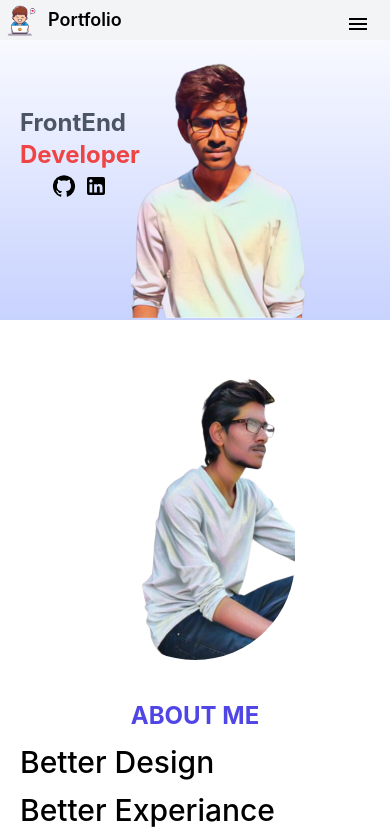
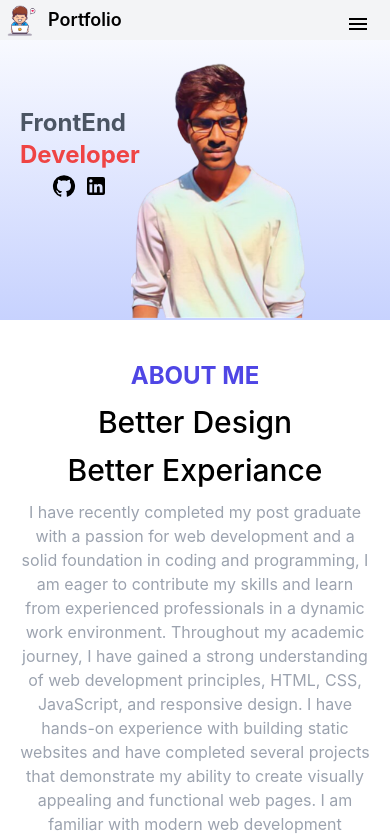
Before and after one commit to parveshshaikh/Portfolio, a React (Create React App) app: page / in a window 390 px wide. Shown: the top 839 px of the page. Built offline with nearby package versions, Linux system fonts and the light colour scheme.

Commit message:
deployed website

```diff
--- a/src/Compont/About.jsx
+++ b/src/Compont/About.jsx
@@ -4,8 +4,8 @@ import p from '../img/p1.png'
 const About = () => {
   return (
     <div className='container m-auto px-5 py-10 flex flex-col items-center gap-10 lg:flex-row pt-10'>
-      <img src={p} alt='imu' className=' w-[200px]  h-[300px] rounded-full object-cover'/>
-      <div className='flex flex-col gap-3'>
+      <img src={p} alt='imu' className='hidden md:flex w-[200px] h-[300px] rounded-full object-cover'/>
+      <div className='flex flex-col gap-3 justify-center text-center md:text-left '>
         <p className='text-indigo-600 font-bold flex justify-center text-2xl '>ABOUT ME</p>
         <p className='text-3xl font-medium dark:text-white'>Better Design</p>
         <p className='text-3xl font-medium dark:text-white'>Better Experiance</p>
```
